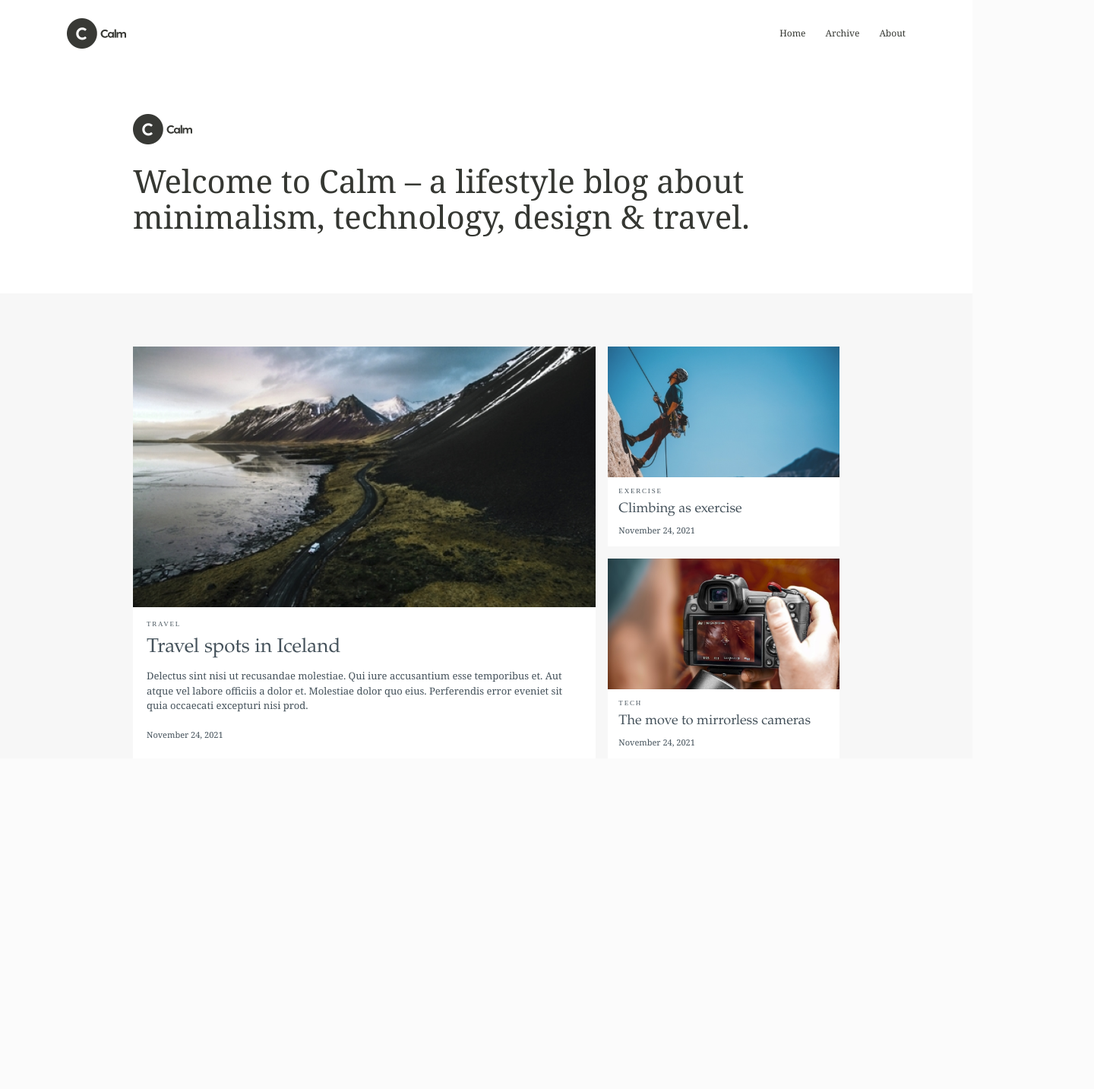
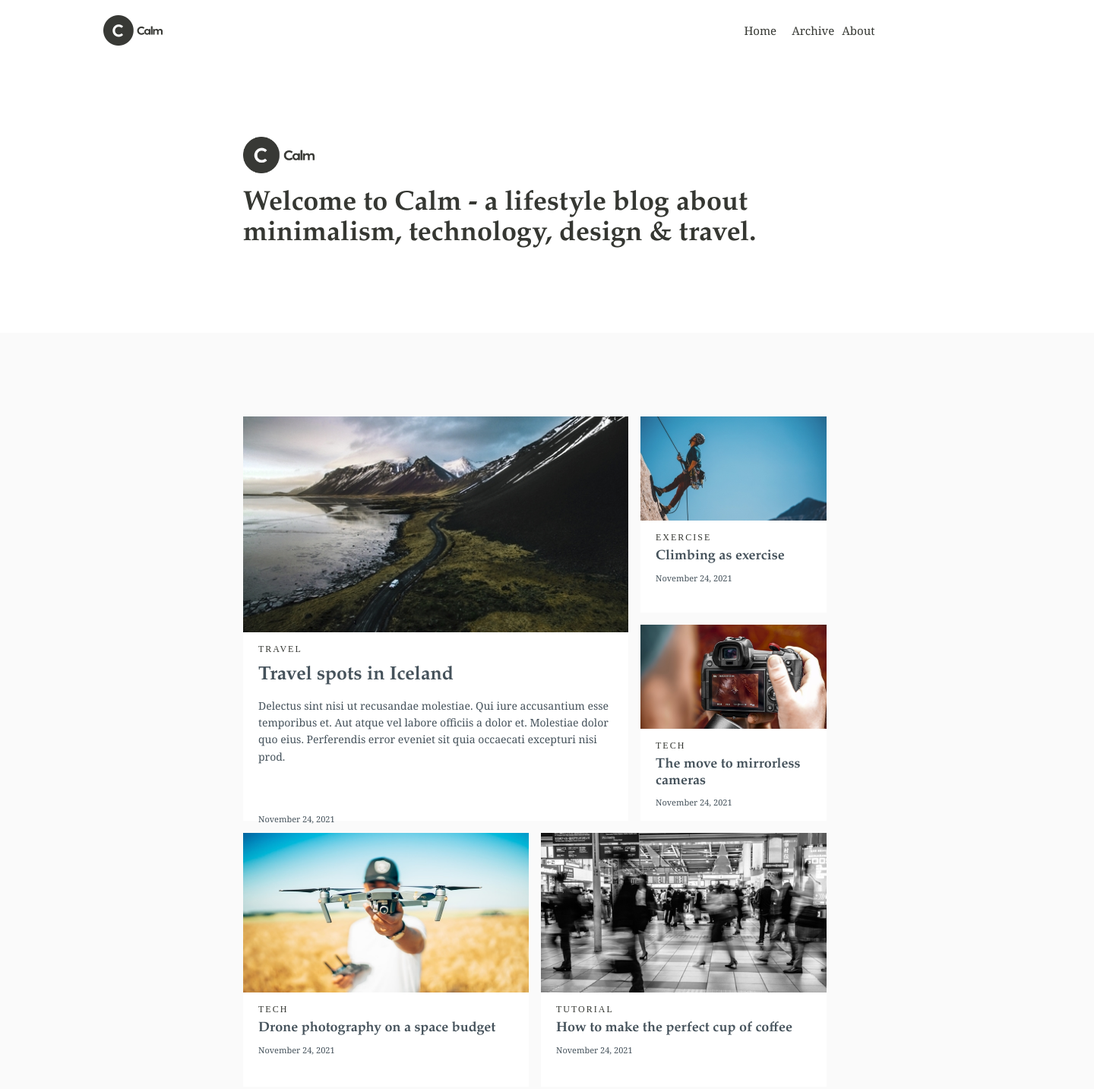
Before and after one commit to nvsakhnodev/calm-verstka, a website: page index.html in a window 1280 px wide. Shown: the top 1433 px of the page at 76% size, 1440 px wide, since content can reach past the window. Before the commit the page ends 998 px from the top, so only its background shows below. Drawn offline with Linux system fonts and the light colour scheme.

Commit message:
Add files via upload

```diff
--- a/index.html
+++ b/index.html
@@ -3,74 +3,132 @@
 <head>
   <meta charset="UTF-8">
   <title>Calm</title>
+
   <link rel="stylesheet" href="style.css">
+
 </head>
 <body>
 
   <header class="header">
-    <div class="container header__row">
-      <div class="brand">
-        <img src="img/logo.png" alt="logo" class="logo-img">
-      </div>
+    <div class="header__container">
+      <div class="header__inner">
+        <div class="header__logo">
+          <img src="img/logo.png" alt="Calm logo" class="brand__logo">
+        </div>
 
-      <div class="menu">
-        <span>Home</span>
-        <span>Archive</span>
-        <span>About</span>
+        <nav class="nav">
+          <a href="#" class="nav__item nav__item--home">Home</a>
+          <a href="#" class="nav__item nav__item--archive">Archive</a>
+          <a href="#" class="nav__item nav__item--about">About</a>
+        </nav>
       </div>
     </div>
   </header>
 
   <section class="hero">
-    <div class="hero__inner">
-      <div class="brand hero__brand">
-        <img src="img/logo.png" alt="logo" class="logo-img">
+    <div class="hero__container">
+      <div class="hero__logo-box">
+        <img src="img/logo.png" alt="Calm logo" class="hero__logo">
       </div>
 
       <h1 class="hero__title">
-        Welcome to Calm – a lifestyle blog about minimalism, technology, design & travel.
+        Welcome to Calm - a lifestyle blog about minimalism, technology, design & travel.
       </h1>
     </div>
   </section>
 
-  <section class="featured">
-  <div class="featured__inner">
-    <div class="featured__left card">
-      <img src="img/iceland.png" alt="Iceland" class="card__image">
+  <section class="posts">
+  <div class="posts__container">
 
-      <div class="card__content">
-        <div class="card__category">TRAVEL</div>
-        <h2 class="card__title">Travel spots in Iceland</h2>
-        <p class="card__text">
-            Delectus sint nisi ut recusandae molestiae. Qui iure accusantium esse temporibus et. Aut atque vel labore officiis a dolor et. Molestiae dolor quo eius. Perferendis error eveniet sit quia occaecati excepturi nisi prod.
+    <div class="card-big">
+      <img src="img/iceland.png" alt="Travel spots in Iceland" class="card-big__image">
+
+      <div class="card-big__content">
+        <div class="card-big__category">TRAVEL</div>
+        <h2 class="card-big__title">Travel spots in Iceland</h2>
+        <p class="card-big__text">
+          Delectus sint nisi ut recusandae molestiae. Qui iure accusantium esse temporibus et. Aut atque vel labore officiis a dolor et. Molestiae dolor quo eius. Perferendis error eveniet sit quia occaecati excepturi nisi prod.
         </p>
-        <div class="card__date">November 24, 2021</div>
+        <div class="card-big__date">November 24, 2021</div>
       </div>
     </div>
 
-    <div class="featured__right">
-      <div class="small-card">
-        <img src="img/climbing.png" alt="Climbing" class="small-card__image">
+    <div class="posts__right-column">
 
-        <div class="small-card__content">
-          <div class="small-card__category">EXERCISE</div>
-          <h3 class="small-card__title">Climbing as exercise</h3>
-          <div class="small-card__date">November 24, 2021</div>
+      <div class="card-small">
+        <img src="img/climbing.png" class="card-small__image">
+
+        <div class="card-small__content">
+          <div class="card-small__category">EXERCISE</div>
+          <h3 class="card-small__title">Climbing as exercise</h3>
+          <div class="card-small__date">November 24, 2021</div>
         </div>
       </div>
 
-      <div class="small-card">
-        <img src="img/camera.png" alt="Camera" class="small-card__image">
+      <div class="card-small">
+        <img src="img/camera.png" class="card-small__image">
 
-        <div class="small-card__content">
-          <div class="small-card__category">TECH</div>
-          <h3 class="small-card__title">The move to mirrorless cameras</h3>
-          <div class="small-card__date">November 24, 2021</div>
+        <div class="card-small__content">
+          <div class="card-small__category">TECH</div>
+          <h3 class="card-small__title">The move to mirrorless cameras</h3>
+          <div class="card-small__date">November 24, 2021</div>
+        </div>
+      </div>
+
+    </div>
+
+        <div class="posts__row-top">
+      <div class="card-medium">
+        <img src="img/drone.png" alt="" class="card-medium__image">
+        <div class="card-medium__content">
+         <div class="card-medium__category">TECH</div>
+         <h3 class="card-medium__title">Drone photography on a space budget</h3>
+         <div class="card-medium__date">November 24, 2021</div>
+       </div>
+      </div>
+
+      <div class="card-medium">
+        <img src="img/coffee.png" alt="" class="card-medium__image">
+        <div class="card-medium__content">
+          <div class="card-medium__category">TUTORIAL</div>
+          <h3 class="card-medium__title">How to make the perfect cup of coffee</h3>
+          <div class="card-medium__date">November 24, 2021</div>
         </div>
       </div>
     </div>
+
+    <div class="posts__row-bottom">
+      <div class="card-review">
+        <img src="img/pen.png" alt="" class="card-review__image">
+        <div class="card-review__content">
+          <div class="card-review__category">REVIEW</div>
+          <h3 class="card-review__title">The best pen I've ever used</h3>
+          <div class="card-review__date">November 24, 2021</div>
+        </div>
+      </div>
+
+      <div class="card-review">
+        <img src="img/backpack.png" alt="" class="card-review__image">
+        <div class="card-review__content">
+          <div class="card-review__category">REVIEW</div>
+          <h3 class="card-review__title">Tech-focused travel backpack</h3>
+          <div class="card-review__date">November 24, 2021</div>
+        </div>
+      </div>
+
+      <div class="card-review">
+        <img src="img/desk.png" alt="" class="card-review__image">
+        <div class="card-review__content">
+          <div class="card-review__category">REVIEW</div>
+          <h3 class="card-review__title">Desk accessories to keep you organized</h3>
+          <div class="card-review__date">November 24, 2021</div>
+        </div>
+      </div>
+    </div>
+
   </div>
 </section>
 
+
 </body>
 </html>
--- /dev/null
+++ b/style.scss
@@ -0,0 +1,343 @@
+* {
+  box-sizing: border-box;
+}
+
+body {
+  margin: 0;
+}
+
+a {
+  color: inherit;
+  text-decoration: none;
+}
+
+.header {
+  width: 1440px;
+  height: 80px;
+  background: #ffffff;
+
+  &__container {
+    width: 1440px;
+    height: 80px;
+    display: flex;
+    align-items: center;
+  }
+
+  &__inner {
+    width: 1200px;
+    height: 40px;
+    display: flex;
+    justify-content: space-between;
+    align-items: center;
+    padding-left: 136px;
+  }
+}
+
+.brand__logo {
+  width: 78px;
+  height: 40px;
+  display: block;
+}
+
+.nav {
+  width: 220.64px;
+  height: 40px;
+  display: flex;
+  align-items: center;
+}
+
+.nav__item {
+  display: flex;
+  align-items: center;
+  font-family: Georgia;
+  color: #353732;
+  font-size: 15px;
+  line-height: 16px;
+}
+
+.nav__item--archive {
+  margin-left: 20px;
+}
+
+.nav__item--about {
+  margin-left: 10px;
+}
+
+.hero {
+  padding-top: 100px;
+  padding-bottom: 110px;
+  width: 1440px;
+  background: #ffffff;
+
+  &__container {
+    width: 768px;
+    margin-left: 320px;
+    display: flex;
+    flex-direction: column;
+    align-items: flex-start;
+    gap: 20px;
+  }
+
+  &__logo-box {
+    width: 94px;
+    height: 48px;
+    display: flex;
+    align-items: center;
+    justify-content: center;
+  }
+
+  &__logo {
+    width: 94px;
+    height: 48px;
+    display: block;
+    object-fit: contain;
+  }
+
+  &__title {
+    max-width: 768px;
+    height: 80px;
+    font-family: "Palatino Linotype", Georgia, serif;
+    font-size: 36px;
+    line-height: 40px;
+    color: #353732;
+    margin: 0;
+  }
+}
+
+.posts {
+  width: 1440px;
+  padding-top: 110px;
+  padding-bottom: 40px;
+  background: #fafafa;
+
+  &__container {
+    width: 768px;
+    margin-left: 320px;
+    display: grid;
+    grid-template-columns: 507px 245px;
+    column-gap: 16px;
+    align-items: start;
+  }
+
+  &__right-column {
+    display: grid;
+    row-gap: 16px;
+  }
+}
+
+.card-big {
+  width: 507px;
+  height: 532px;
+  background: #ffffff;
+  display: flex;
+  flex-direction: column;
+  gap: 16px;
+
+  &__image {
+    width: 507px;
+    height: 284px;
+    display: block;
+    object-fit: cover;
+  }
+
+  &__content {
+    padding: 0 20px 20px;
+    display: flex;
+    flex-direction: column;
+    gap: 12px;
+  }
+
+  &__category {
+    font-size: 12px;
+    line-height: 12px;
+    letter-spacing: 2px;
+    color: #353732;
+    font-family: "Poppins";
+  }
+
+  &__title {
+    margin: 0;
+    font-size: 25px;
+    line-height: 33.6px;
+    color: #45525b;
+    font-family: "Palatino Linotype", Georgia, serif;
+  }
+
+  &__text {
+    margin: 0;
+    font-size: 14px;
+    line-height: 22.4px;
+    color: #45525b;
+    font-family: Georgia, "Times New Roman", serif;
+    margin-bottom: 51px;
+  }
+
+  &__date {
+    margin: 0;
+    font-size: 11px;
+    line-height: 16.8px;
+    color: #45525b;
+    font-family: Georgia, "Times New Roman", serif;
+  }
+}
+
+.card-small {
+  width: 245px;
+  height: 258px;
+  background: #ffffff;
+  display: flex;
+  flex-direction: column;
+  gap: 16px;
+
+  &__image {
+    width: 245px;
+    height: 137px;
+    display: block;
+    object-fit: cover;
+  }
+
+  &__content {
+    padding: 0 20px 20px;
+    display: flex;
+    flex-direction: column;
+    gap: 9px;
+  }
+
+  &__category {
+    font-size: 12px;
+    line-height: 12px;
+    letter-spacing: 2px;
+    color: #353732;
+    font-family: "Poppins";
+  }
+
+  &__title {
+    margin: 0;
+    font-size: 18px;
+    line-height: 21.6px;
+    color: #45525b;
+    font-family: "Palatino Linotype", Georgia, serif;
+  }
+
+  &__date {
+    margin: 0;
+    font-size: 11px;
+    line-height: 16.8px;
+    color: #45525b;
+    font-family: Georgia, "Times New Roman", serif;
+  }
+}
+
+.posts {
+  &__container {
+    row-gap: 16px;
+  }
+
+  &__row-top {
+    grid-column: 1 / 3;
+    display: grid;
+    grid-template-columns: 376px 376px;
+    column-gap: 16px;
+  }
+
+  &__row-bottom {
+    grid-column: 1 / 3;
+    display: grid;
+    grid-template-columns: 245px 245px 245px;
+    column-gap: 16px;
+  }
+}
+
+.card-medium {
+  width: 376px;
+  height: 334px;
+  background: #ffffff;
+  display: flex;
+  flex-direction: column;
+  gap: 16px;
+
+  &__image {
+    width: 376px;
+    height: 210px;
+    display: block;
+    object-fit: cover;
+  }
+
+  &__content {
+    padding: 0 20px 20px;
+    display: flex;
+    flex-direction: column;
+    gap: 9px;
+  }
+
+  &__category {
+    font-size: 12px;
+    line-height: 12px;
+    letter-spacing: 2px;
+    color: #353732;
+    font-family: "Poppins";
+  }
+
+  &__title {
+    margin: 0;
+    font-size: 18px;
+    line-height: 21.6px;
+    color: #45525b;
+    font-family: "Palatino Linotype", Georgia, serif;
+  }
+
+  &__date {
+    margin: 0;
+    font-size: 11px;
+    line-height: 16.8px;
+    color: #45525b;
+    font-family: Georgia, "Times New Roman", serif;
+  }
+}
+
+.card-review {
+  width: 245px;
+  height: 273px;
+  background: #ffffff;
+  display: flex;
+  flex-direction: column;
+  gap: 16px;
+
+  &__image {
+    width: 245px;
+    height: 150px;
+    display: block;
+    object-fit: cover;
+  }
+
+  &__content {
+    padding: 0 20px 20px;
+    display: flex;
+    flex-direction: column;
+    gap: 9px;
+  }
+
+  &__category {
+    font-size: 12px;
+    line-height: 12px;
+    letter-spacing: 2px;
+    color: #353732;
+    font-family: "Poppins";
+  }
+
+  &__title {
+    margin: 0;
+    font-size: 18px;
+    line-height: 21.6px;
+    color: #45525b;
+    font-family: "Palatino Linotype", Georgia, serif;
+  }
+
+  &__date {
+    margin: 0;
+    font-size: 11px;
+    line-height: 16.8px;
+    color: #45525b;
+    font-family: Georgia, "Times New Roman", serif;
+  }
+}
```
Also changed, not shown: package.json (added, +17 -0 lines), img/backpack.png (added), img/coffee.png (added), img/desk.png (added), img/drone.png (added), img/pen.png (added), style.css, 2 other files.
